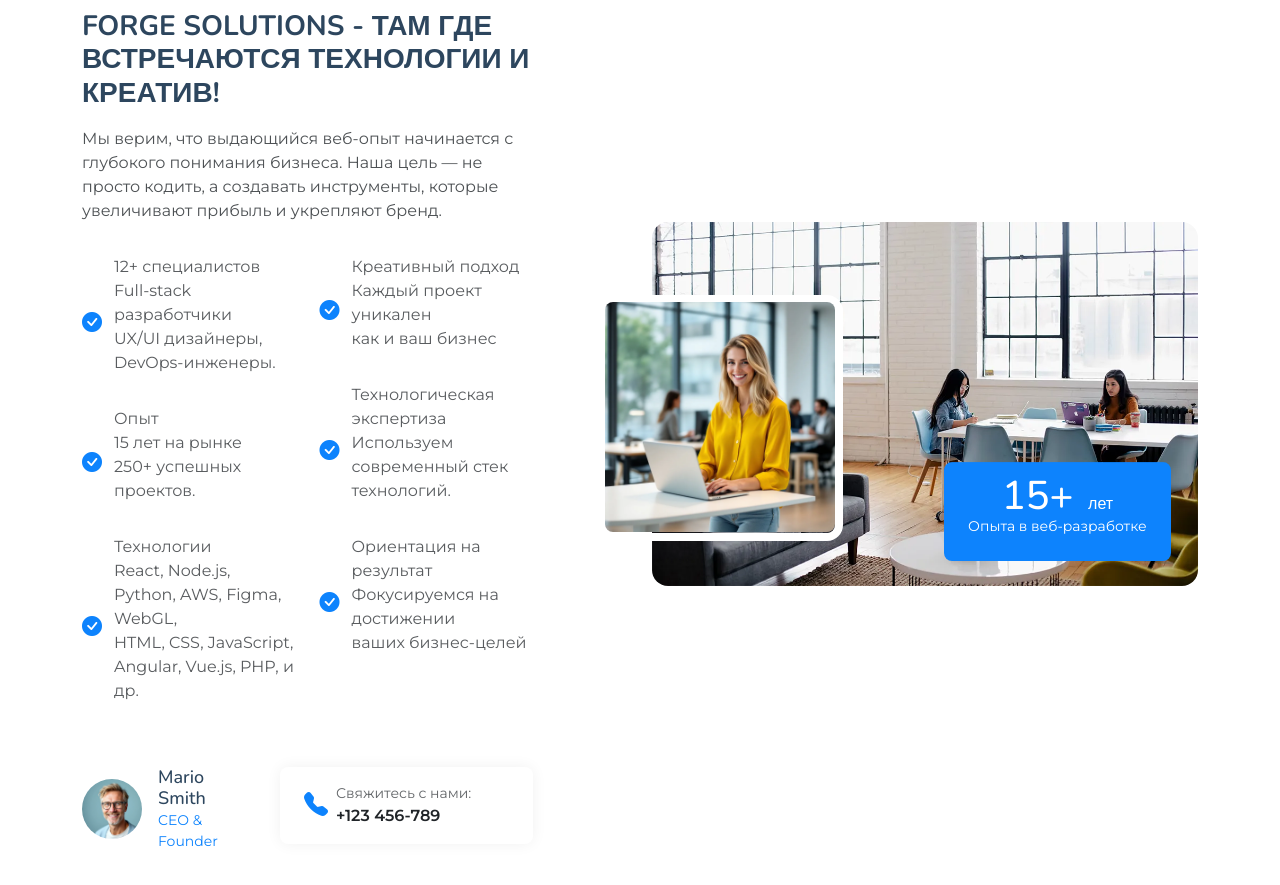
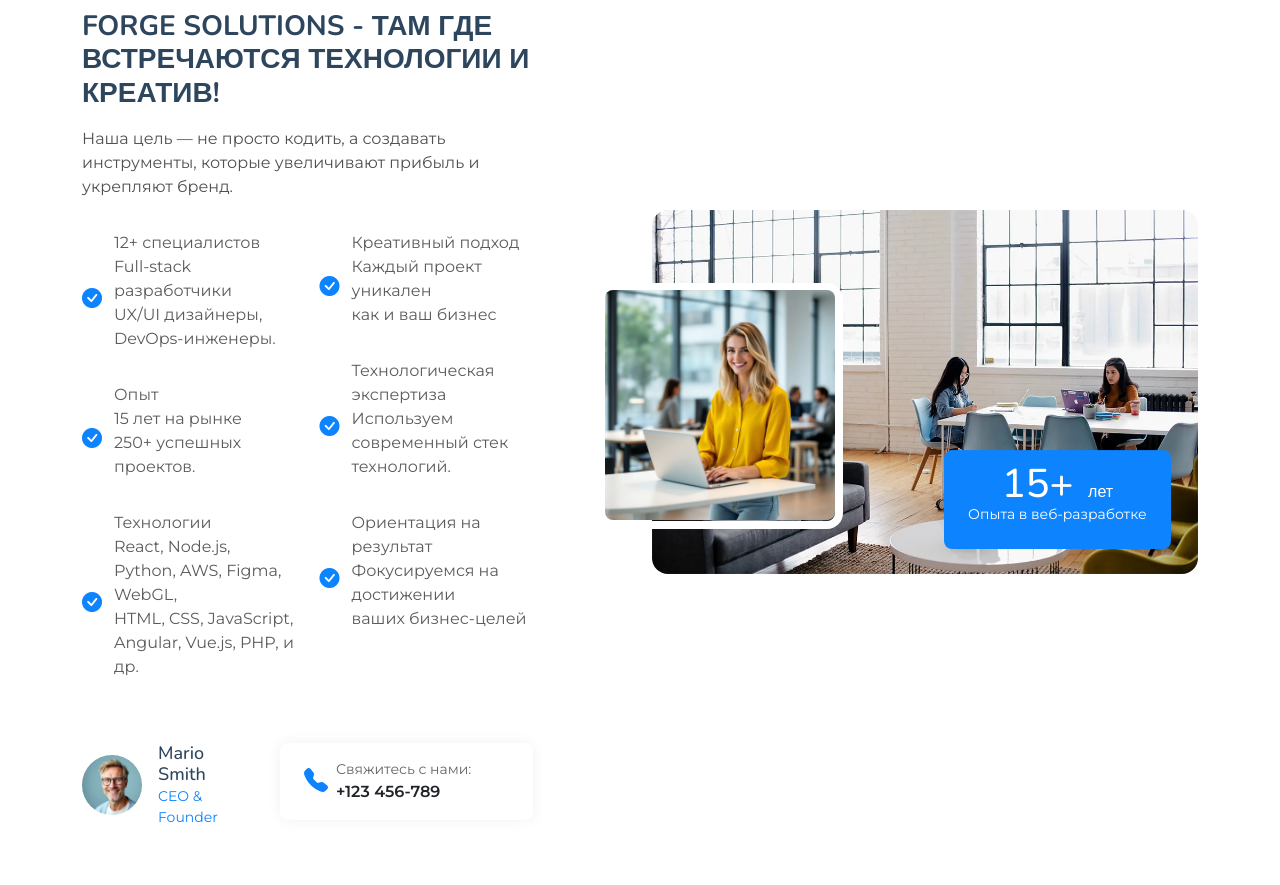
Before and after one commit to itcomdevops/it-agency, a website: page index.html in a window 1280 px wide. Shown: the part 1880-2765 px from the top of the page. Drawn offline with nearby package versions, Linux system fonts and the light colour scheme.

Commit message:
8888888888888888888

```diff
--- a/index.html
+++ b/index.html
@@ -237,9 +237,9 @@
                 Forge Solutions - там где встречаются технологии и креатив!
               </h2>
               <p class="about-description">
-                Мы верим, что выдающийся веб-опыт начинается с глубокого
-                понимания бизнеса. Наша цель — не просто кодить, а создавать
+                Наша цель — не просто кодить, а создавать
                 инструменты, которые увеличивают прибыль и укрепляют бренд.
+
               </p>
 
               <div class="row feature-list-wrapper">
```
